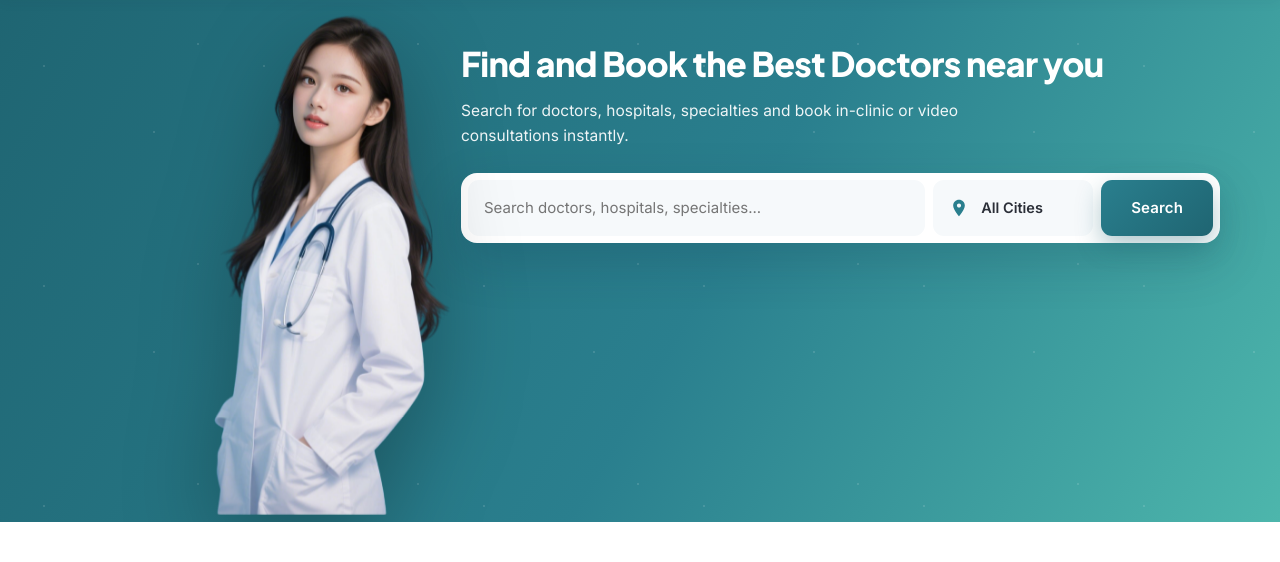
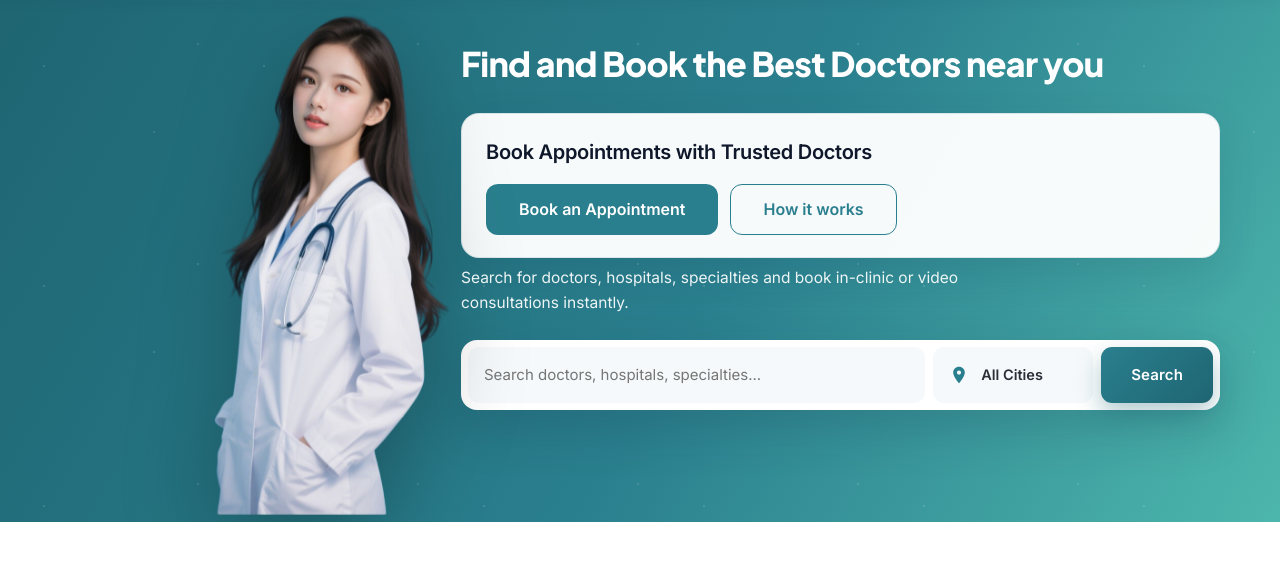
Before and after one commit to Arslan10899/Doctor-App, a Flask app: page / in a window 1280 px wide. Shown: the part 69-631 px from the top of the page. Run offline with Flask 3, Linux system fonts and the light colour scheme; data comes from the database, SQL or seed files in the repository; data that the repository does not hold is empty.

Commit message:
Hero: professional CTA box with book appointment & how it works buttons

```diff
--- a/static/css/style.css
+++ b/static/css/style.css
@@ -186,6 +186,35 @@ input, select, textarea { font-family: inherit; }
 .hero-content h1 { margin-top: 6px; }
 .hero-content .hero-sub { margin-top: 8px; }
 .hero-content .hero-stats { margin-top: auto; padding-top: 30px; }
+
+/* Hero CTA box */
+.hero-cta-box {
+    margin-top: 22px;
+    background: rgba(255, 255, 255, .96);
+    border: 1px solid rgba(20, 80, 100, .12);
+    border-radius: 18px;
+    padding: 22px 24px;
+    box-shadow: 0 14px 40px rgba(15, 50, 70, .12);
+}
+.hero-cta-text {
+    margin: 0 0 16px;
+    font-size: 20px;
+    font-weight: 800;
+    color: #0f172a;
+    letter-spacing: -.3px;
+}
+.hero-cta-actions {
+    display: flex;
+    flex-wrap: wrap;
+    gap: 12px;
+}
+.hero-cta-actions .btn { border-radius: 12px; font-weight: 700; }
+@media (max-width: 640px) {
+    .hero-cta-box { padding: 18px; }
+    .hero-cta-text { font-size: 17px; }
+    .hero-cta-actions { flex-direction: column; }
+    .hero-cta-actions .btn { width: 100%; text-align: center; }
+}
 .hero-badge {
     display: inline-flex;
     align-items: center;
--- a/templates/index.html
+++ b/templates/index.html
@@ -29,6 +29,15 @@
             </div>
             <div class="hero-content">
                 <h1>Find and Book the Best Doctors near you</h1>
+
+                <div class="hero-cta-box">
+                    <p class="hero-cta-text">Book Appointments with Trusted Doctors</p>
+                    <div class="hero-cta-actions">
+                        <a href="{{ url_for('doctors') }}" class="btn btn-primary btn-lg">Book an Appointment</a>
+                        <a href="#how-it-works" class="btn btn-outline btn-lg">How it works</a>
+                    </div>
+                </div>
+
                 <p class="hero-sub">Search for doctors, hospitals, specialties and book in-clinic or video consultations instantly.</p>
 
                 <form class="hero-search" action="{{ url_for('doctors') }}" method="get">
@@ -77,7 +86,7 @@
 {% endif %}
 
 <!-- ================= SERVICES ================= -->
-<section class="section">
+<section class="section" id="how-it-works">
     <div class="container">
         <div class="section-header">
             <h2>Healthcare Services</h2>
```
